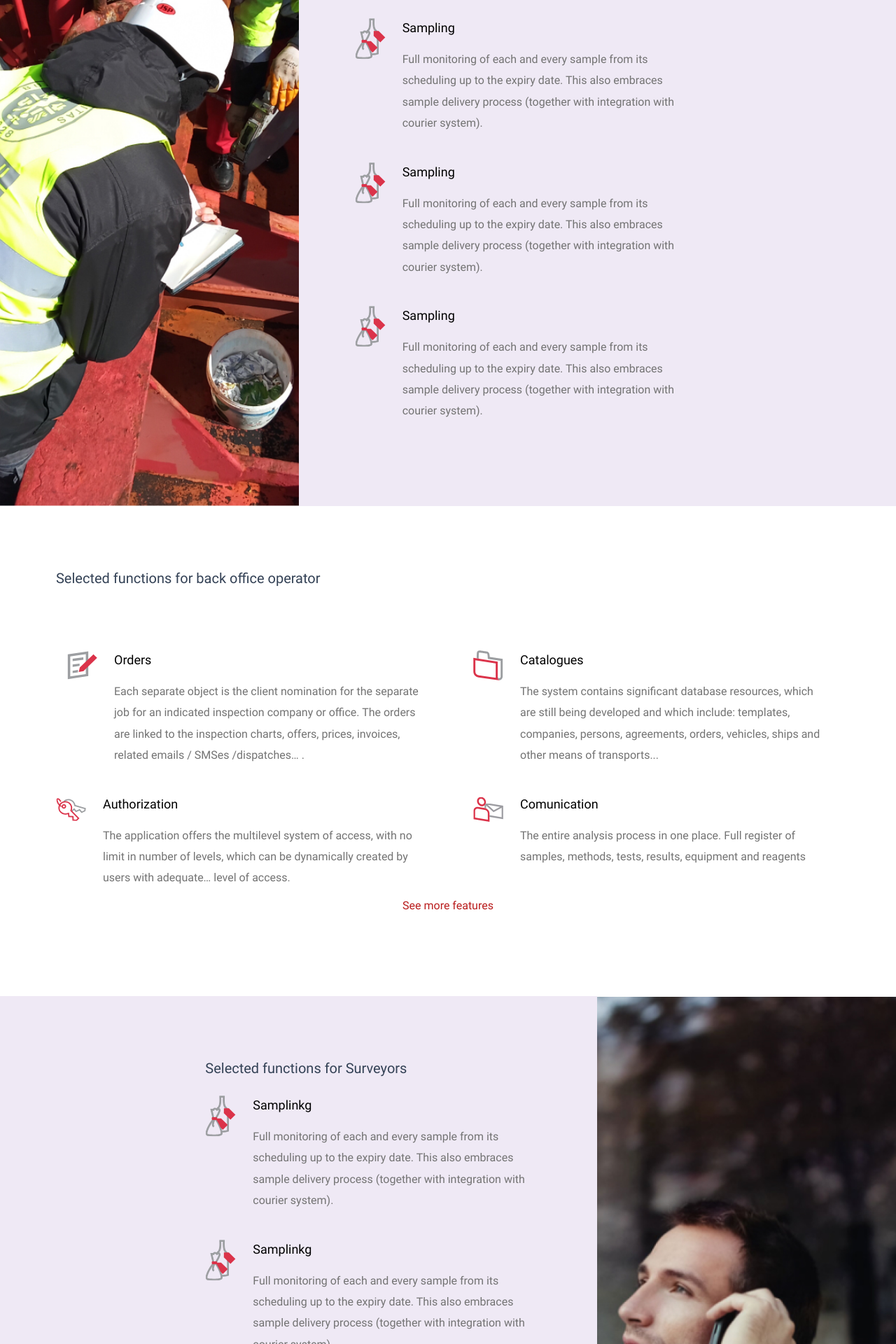
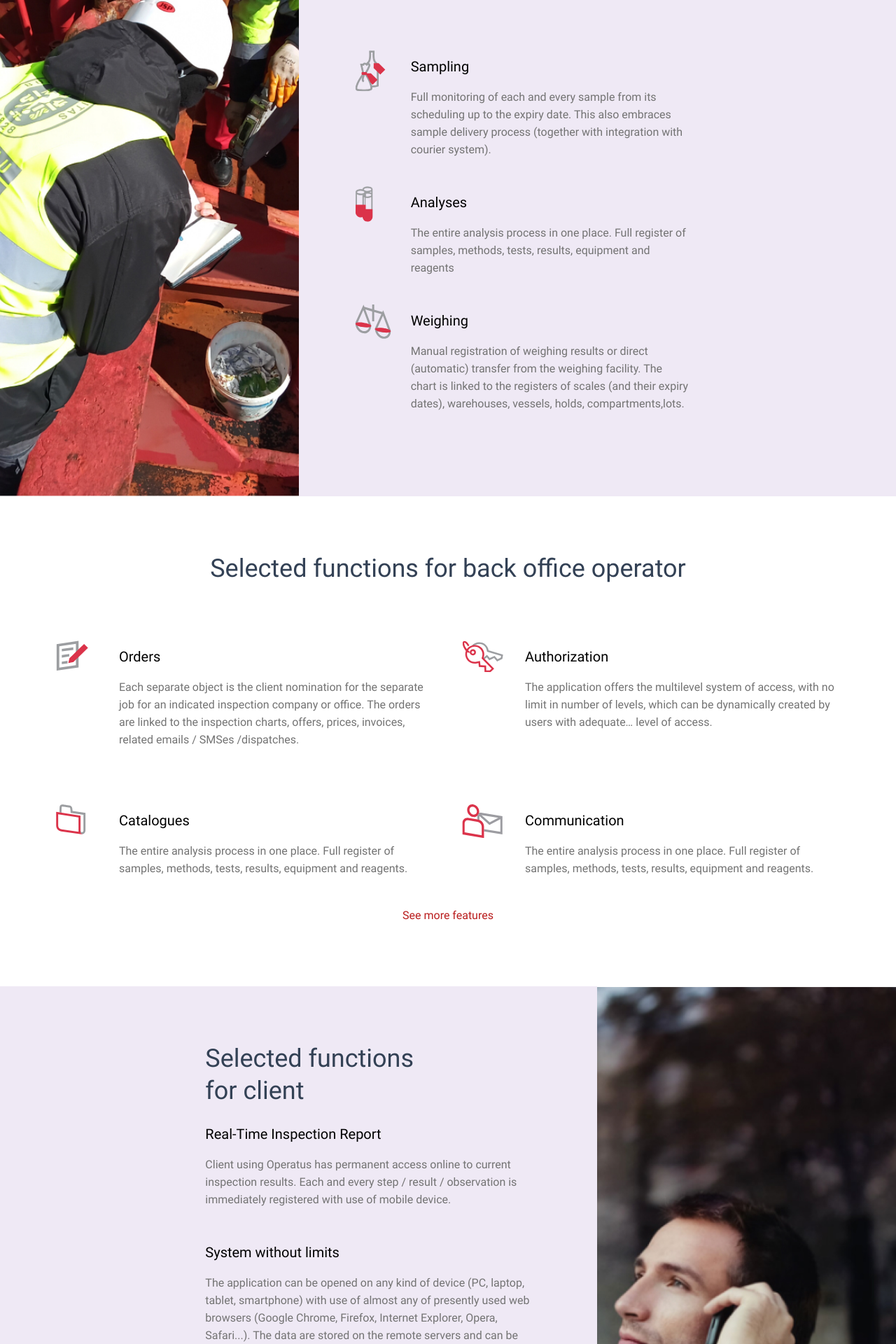
Before and after one commit to synapsCode/operatus, a SvelteKit app: page / in a window 1280 px wide. Shown: the part 2280-4200 px from the top of the page at 70% size. Built offline with nearby package versions, Linux system fonts and the light colour scheme.

Commit message:
fix: create card component

```diff
--- /dev/null
+++ b/src/components/Card.svelte
@@ -0,0 +1,15 @@
+<script>
+	export let card;
+	import Icon from './Icon.svelte';
+	console.log(card);
+</script>
+
+<div class="grid grid-cols-6 max-w-xl mb-10">
+	{#if card.icon}<Icon src={card.icon} alt="" />{/if}
+	<div class={card.icon ? 'col-span-5' : 'col-span-6'}>
+		<h5 class="text-xl pb-2">{card.title}</h5>
+		<p class="text-base text-neutral-500">
+			{card.description}
+		</p>
+	</div>
+</div>
--- /dev/null
+++ b/src/components/Icon.svelte
@@ -0,0 +1,8 @@
+<script>
+	export let src;
+	const iconSize = 43;
+</script>
+
+<div>
+	<img class="self-start" {src} alt="" height={iconSize} />
+</div>
--- a/src/routes/+layout.svelte
+++ b/src/routes/+layout.svelte
@@ -78,6 +78,3 @@
 		</div>
 	</div>
 </footer>
-
-<style>
-</style>
--- a/src/routes/ClientFunctions.svelte
+++ b/src/routes/ClientFunctions.svelte
@@ -1,39 +1,34 @@
+<script>
+	import Card from '../components/Card.svelte';
+
+	const cardsData = [
+		{
+			title: 'Real-Time Inspection Report',
+			description:
+				'Client using Operatus has permanent access online to current inspection results. Each and every step / result / observation is immediately registered with use of mobile device.'
+		},
+		{
+			title: 'System without limits',
+			description:
+				'The application can be opened on any kind of device (PC, laptop, tablet, smartphone) with use of almost any of presently used web browsers (Google Chrome, Firefox, Internet Explorer, Opera, Safari...). The data are stored on the remote servers and can be reached by users from any place all over the globe.'
+		},
+		{
+			title: 'B2B integration',
+			description:
+				'OPERATUS can be integrated with any already existing external system, application or device. Various technologies are available, depending on preferences and availability, such as SOAP and REST web services, FTP servers and others.'
+		}
+	];
+</script>
+
 <section class="relative flex md:min-h-[700px] sm:py-21 flex-row-reverse" id="surveyors">
 	<div class="hidden sm:block xl:basis-1/3 basis-1/2 bg-right bg-image bg-cover bg-no-repeat" />
 	<div class="sm:p-20 sm:basis-1/2 p-9">
-		<h2 class="inline-block text-xl mb-4 md:w-2/3 text-slate-700">
-			Selected functions for Surveyors
+		<h2 class="inline-block text-2xl mb-4 md:w-2/3 text-slate-700">
+			Selected functions for client
 		</h2>
-		<figure class="flex max-w-xl mb-10">
-			<img class="pr-6 self-start" src="/icon-bottles.svg" alt="" />
-			<div>
-				<h5 class="text-lg pb-4">Samplinkg</h5>
-				<p class="text-neutral-500">
-					Full monitoring of each and every sample from its scheduling up to the expiry date. This
-					also embraces sample delivery process (together with integration with courier system).
-				</p>
-			</div>
-		</figure>
-		<figure class="flex max-w-xl mb-10">
-			<img class="pr-6 self-start" src="/icon-bottles.svg" alt="" />
-			<div>
-				<h5 class="text-lg pb-4">Samplinkg</h5>
-				<p class="text-neutral-500">
-					Full monitoring of each and every sample from its scheduling up to the expiry date. This
-					also embraces sample delivery process (together with integration with courier system).
-				</p>
-			</div>
-		</figure>
-		<figure class="flex max-w-xl mb-10">
-			<img class="pr-6 self-start" src="/icon-bottles.svg" alt="" />
-			<div>
-				<h5 class="text-lg pb-4">Samplinkg</h5>
-				<p class="text-neutral-500">
-					Full monitoring of each and every sample from its scheduling up to the expiry date. This
-					also embraces sample delivery process (together with integration with courier system).
-				</p>
-			</div>
-		</figure>
+		{#each cardsData as card}
+			<Card {card} />
+		{/each}
 	</div>
 </section>
 
--- a/src/routes/Operator.svelte
+++ b/src/routes/Operator.svelte
@@ -1,56 +1,45 @@
+<script>
+	import Card from '../components/Card.svelte';
+	import Icon from '../components/Icon.svelte';
+	const operators = [
+		{
+			title: 'Orders',
+			icon: '/icon-paper-pencil.svg',
+			description:
+				'Each separate object is the client nomination for the separate job for an indicated inspection company or office. The orders are linked to the inspection charts, offers, prices, invoices, related emails / SMSes /dispatches.'
+		},
+		{
+			title: 'Authorization',
+			icon: '/icon-keys.svg',
+			description:
+				'The application offers the multilevel system of access, with no limit in number of levels, which can be dynamically created by users with adequate… level of access.'
+		},
+		{
+			title: 'Catalogues',
+			icon: '/icon-briefcase.svg',
+			description:
+				'The entire analysis process in one place. Full register of samples, methods, tests, results, equipment and reagents.'
+		},
+		{
+			title: 'Communication',
+			icon: '/icon-envelope.svg',
+			description:
+				'The entire analysis process in one place. Full register of samples, methods, tests, results, equipment and reagents.'
+		}
+	];
+</script>
+
 <section class="relative md:min-h-[700px] px-5 py-10 lg:p-20" id="operator">
 	<div class="max-w-[1200px] w-full mx-auto flex flex-col">
-		<h2 class="inline-block text-xl mb-4 lg:mb-20 md:w-2/3 text-slate-700">
+		<h2 class="inline-block text-center text-2xl mb-4 lg:mb-20 text-slate-700">
 			Selected functions for back office operator
 		</h2>
 		<div class="grid sm:grid-cols-2 gap-10">
-			<div>
-				<figure class="flex max-w-xl mb-10 mx-4">
-					<img class="w-[43px] h-[43px] mr-6 self-start w" src="/icon-paper-pencil.svg" alt="" />
-					<div>
-						<h5 class="text-lg pb-4">Orders</h5>
-						<p class="text-neutral-500">
-							Each separate object is the client nomination for the separate job for an indicated
-							inspection company or office. The orders are linked to the inspection charts, offers,
-							prices, invoices, related emails / SMSes /dispatches… .
-						</p>
-					</div>
-				</figure>
-				<figure class="flex max-w-xl">
-					<img class="self-start w-[43px] h-[43px] mr-6" src="/icon-keys.svg" alt="" />
-					<div>
-						<h5 class="text-lg pb-4">Authorization</h5>
-						<p class="text-neutral-500">
-							The application offers the multilevel system of access, with no limit in number of
-							levels, which can be dynamically created by users with adequate… level of access.
-						</p>
-					</div>
-				</figure>
-			</div>
-			<div>
-				<figure class="flex max-w-xl mb-10 mx-4">
-					<img class="w-[43px] h-[43px] mr-6 self-start" src="/icon-briefcase.svg" alt="" />
-					<div>
-						<h5 class="text-lg pb-4">Catalogues</h5>
-						<p class="text-neutral-500">
-							The system contains significant database resources, which are still being developed
-							and which include: templates, companies, persons, agreements, orders, vehicles, ships
-							and other means of transports...
-						</p>
-					</div>
-				</figure>
-				<figure class="flex max-w-xl mb-10 mx-4">
-					<img class="w-[43px] h-[43px] mr-6 self-start" src="/icon-envelope.svg" alt="" />
-					<div>
-						<h5 class="text-lg pb-4">Comunication</h5>
-						<p class="text-neutral-500">
-							The entire analysis process in one place. Full register of samples, methods, tests,
-							results, equipment and reagents
-						</p>
-					</div>
-				</figure>
-			</div>
+			{#each operators as card}
+				<Card {card} />
+			{/each}
 		</div>
+
 		<a href="" class="text-red-700 self-center">See more features</a>
 	</div>
 </section>
--- a/src/routes/Surveyors.svelte
+++ b/src/routes/Surveyors.svelte
@@ -1,42 +1,39 @@
+<script>
+	import Card from '../components/Card.svelte';
+	const cards = [
+		{
+			title: 'Sampling',
+			icon: '/icon-bottles.svg',
+			description:
+				'Full monitoring of each and every sample from its scheduling up to the expiry date. This also embraces sample delivery process (together with integration with courier system).'
+		},
+		{
+			title: 'Analyses',
+			icon: '/icon-tubes.svg',
+			description:
+				'The entire analysis process in one place. Full register of samples, methods, tests, results, equipment and reagents '
+		},
+		{
+			title: 'Weighing',
+			icon: '/icon-waitscales.svg',
+			description:
+				'Manual registration of weighing results or direct (automatic) transfer from the weighing facility. The chart is linked to the registers of scales (and their expiry dates), warehouses, vessels, holds, compartments,lots.'
+		}
+	];
+</script>
+
 <section class=" lg:min-h-[700px] flex sm:p-0" id="surveyors">
 	<div
 		class="hidden sm:block xl:basis-1/3 basis-1/2 bg-no-repeat bg-top-right bg-image bg-cover bg-center"
 		id=""
 	/>
 	<div class="lg:p-20 sm:basis-1/2 px-5 py-10">
-		<h2 class="inline-block text-xl mb-4 md:mb-20 md:w-2/3 text-slate-700">
+		<h2 class="inline-block text-2xl mb-4 md:mb-20 md:w-2/3 text-slate-700">
 			Selected functions for Surveyors
 		</h2>
-		<figure class="flex max-w-xl mb-10">
-			<img class="pr-6 self-start" src="/icon-bottles.svg" alt="" />
-			<div>
-				<h5 class="text-lg pb-4">Sampling</h5>
-				<p class="text-neutral-500">
-					Full monitoring of each and every sample from its scheduling up to the expiry date. This
-					also embraces sample delivery process (together with integration with courier system).
-				</p>
-			</div>
-		</figure>
-		<figure class="flex max-w-xl mb-10">
-			<img class="pr-6 self-start" src="/icon-bottles.svg" alt="" />
-			<div>
-				<h5 class="text-lg pb-4">Sampling</h5>
-				<p class="text-neutral-500">
-					Full monitoring of each and every sample from its scheduling up to the expiry date. This
-					also embraces sample delivery process (together with integration with courier system).
-				</p>
-			</div>
-		</figure>
-		<figure class="flex max-w-xl mb-10">
-			<img class="pr-6 self-start" src="/icon-bottles.svg" alt="" />
-			<div>
-				<h5 class="text-lg pb-4">Sampling</h5>
-				<p class="text-neutral-500">
-					Full monitoring of each and every sample from its scheduling up to the expiry date. This
-					also embraces sample delivery process (together with integration with courier system).
-				</p>
-			</div>
-		</figure>
+		{#each cards as card}
+			<Card {card} />
+		{/each}
 	</div>
 </section>
 
```
Also changed, not shown: static/icon-waitscales.svg (added).
